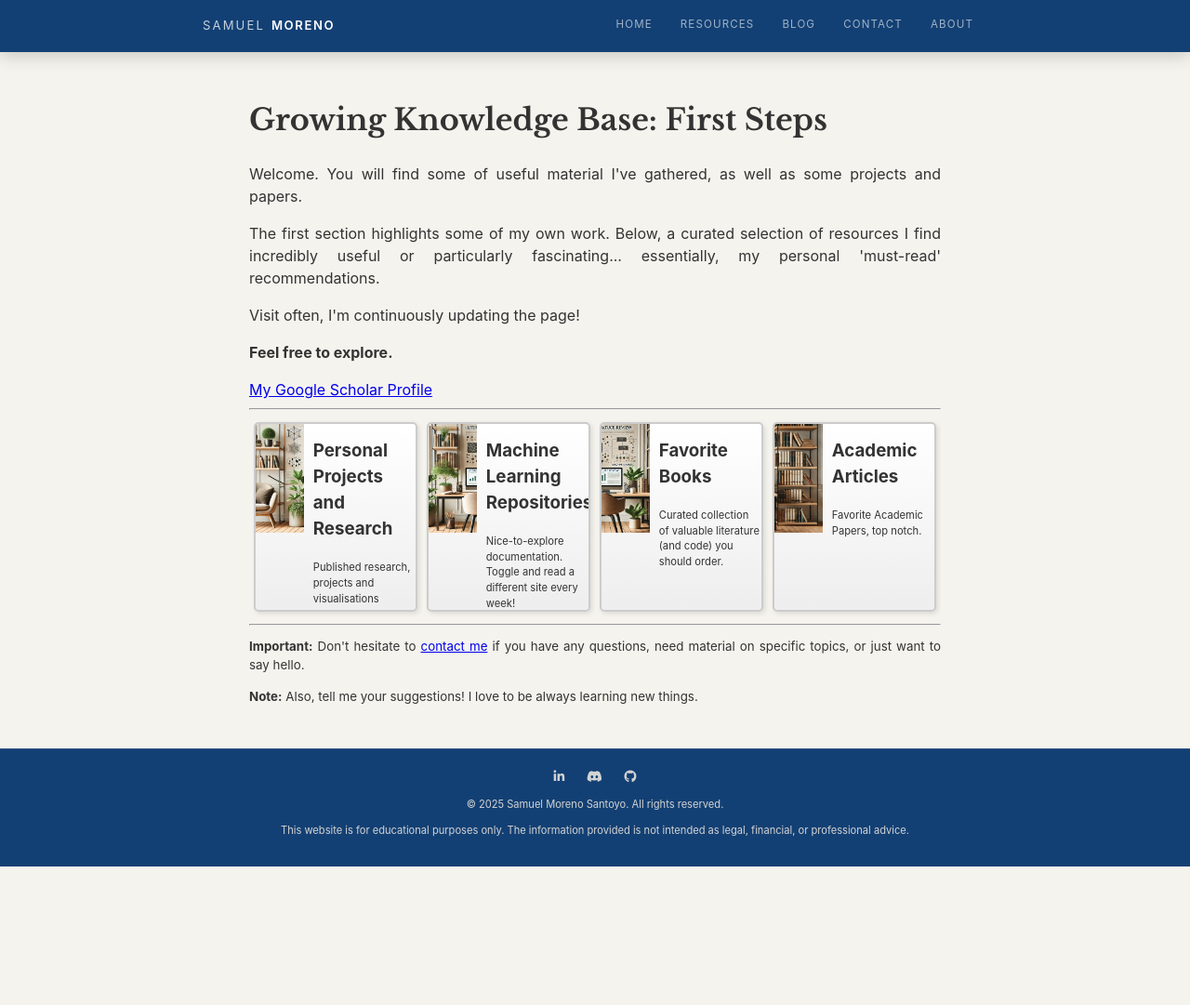
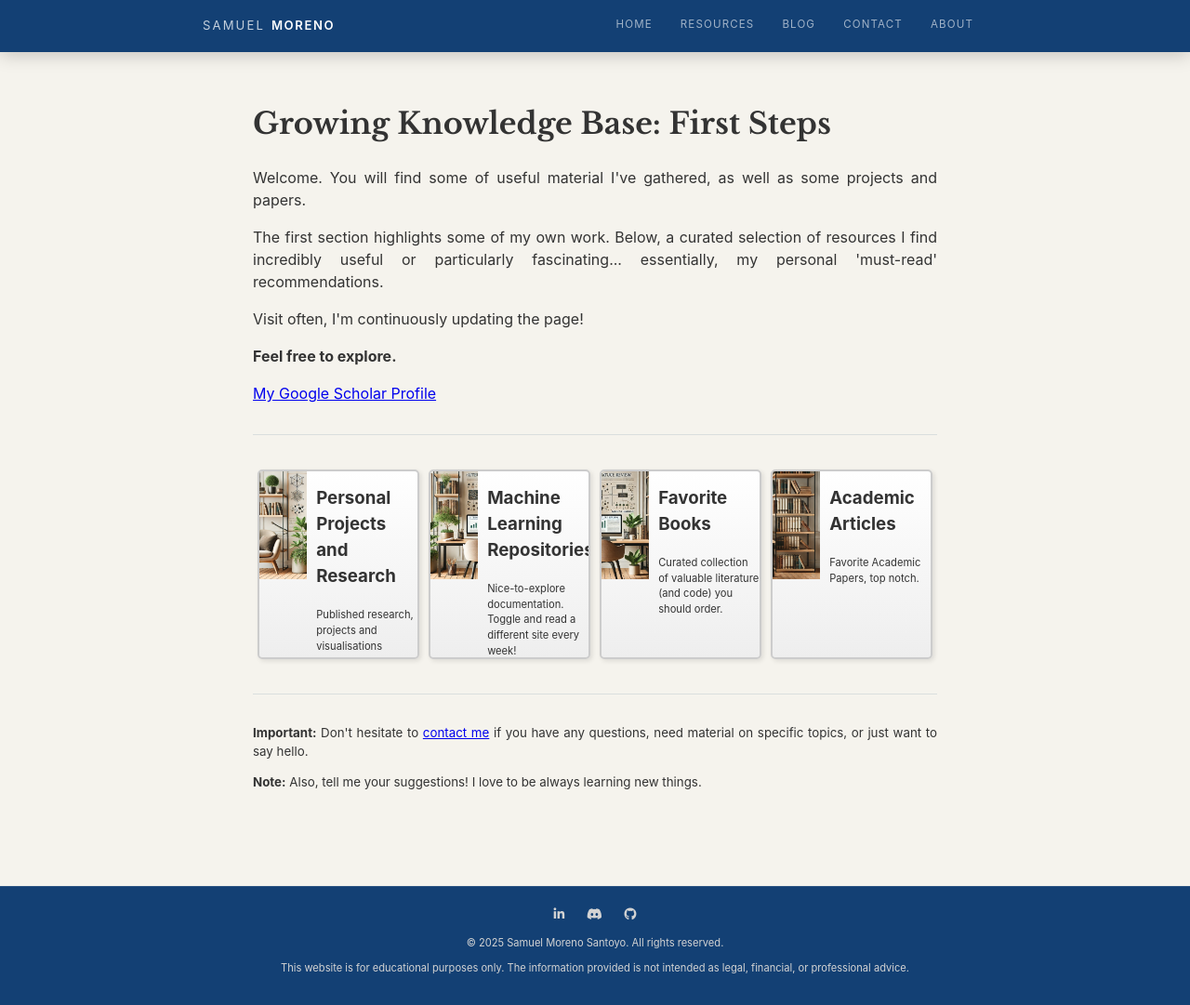
Before and after one commit to GregSom-MSc/GregSom-MSc.github.io, a Jekyll site: the page built from research.html, in a window 1280 px wide and 1081 px high. Shown: the whole window at 93% size. Built offline with Jekyll 4.4.1, drawn with Linux system fonts in a browser that asks for light colours.

```diff
--- a/assets/css/style.css
+++ b/assets/css/style.css
@@ -145,6 +145,21 @@
   font-family: 'Libre Baskerville', Georgia, serif;
 }
 
+main h2 {
+  font-size: 1.1rem;
+  margin-top: 1.8rem;
+  margin-bottom: 0.5rem;
+  padding-left: 0.7rem;
+  border-left: 2.5px solid #134074;
+  letter-spacing: 0.01em;
+}
+
+hr {
+  border: none;
+  border-top: 1px solid rgba(19, 64, 116, 0.12);
+  margin: 2rem 0;
+}
+
 .hero-text h1 {
   margin-top: 0;
   margin-bottom: 0.25rem;
@@ -189,7 +204,7 @@
 }
 
 main {
-  padding: 28px 28px 12px;
+  padding: 32px 32px 48px;
   width: 100%;
   max-width: 800px;
   box-sizing: border-box;
@@ -197,7 +212,7 @@
 
 @media (max-width: 600px) {
   main {
-    padding: 20px 18px 10px;
+    padding: 20px 18px 36px;
   }
   body {
     line-height: 1.65;
@@ -226,7 +241,7 @@
   padding: 20px;
   background-color: #134074;
   border-top: 1px solid rgba(255, 255, 255, 0.1);
-  margin-top: 20px;
+  margin-top: 40px;
 }
 
 .site-nav a.active {
```
